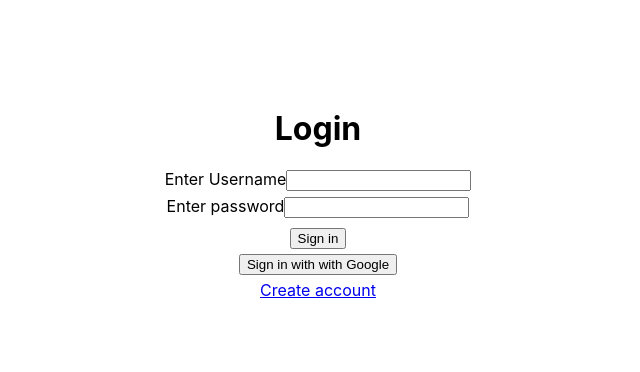
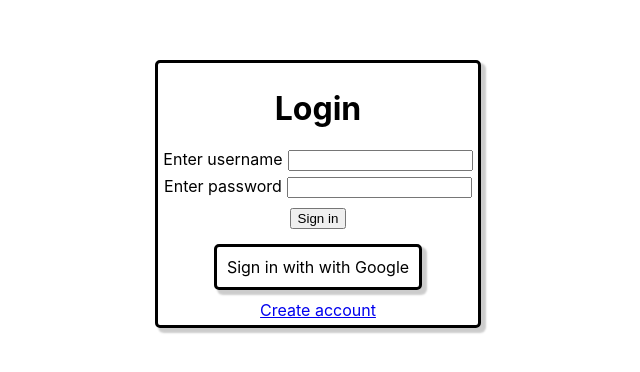
Before and after one commit to elGrogz/billable-hours-timer, a React (Create React App) app: page / in a window 1280 px wide. Shown: the part 206-578 px from the top of the page, without its empty margins (322-962 px from the left). Built offline with nearby package versions, Linux system fonts and the light colour scheme; no server answers.

Commit message:
more login and signup styling

```diff
--- a/src/components/LoginComponent.tsx
+++ b/src/components/LoginComponent.tsx
@@ -34,36 +34,62 @@
   };
 
   return (
+    <div
+      style={{
+        display: "flex", // make the container a block flex container. Block means every element starts on a new line and margin a
+        justifyContent: "center", // aligns the items in the center of the main axis (row/horizontal in this case)
+        alignItems: "center", // sets the alignment of the crossaxis (column/veritical in this case) of all child items
+        height: "100vh", // the container takes up 100% of the viewport
+      }}
+    >
       <form
         style={{
-        display: "flex",
-        justifyContent: "center",
-        alignItems: "center",
-        flexDirection: "column",
-        height: "100vh",
+          display: "flex", // makes it a block flex container
+          flexDirection: "column", // makes the items arrange vertically on top of each other
+          alignItems: "center", // makes the children elements arrange themselves in the center of the cross axis
+          padding: 5,
+          border: "medium solid black",
+          borderRadius: 5,
+          boxShadow: "4px 4px 2px 1px rgba(0, 0, 0, 0.2)",
         }}
       >
         <h1>Login</h1>
         <div style={{ marginBottom: 5 }}>
-        Enter Username
-        <input type="text" onChange={(event) => setEmail(event.target.value)} />
+          Enter username
+          <input
+            style={{ marginLeft: 5 }}
+            type="text"
+            onChange={(event) => setEmail(event.target.value)}
+          />
         </div>
         <div style={{ marginBottom: 10 }}>
           Enter password
           <input
+            style={{ marginLeft: 5 }}
             type="password"
             onChange={(event) => setPassword(event.target.value)}
           />
         </div>
-      {error && <div style={{ color: "red" }}>{error}</div>}
+        {error && <div style={{ color: "red", marginBottom: 5 }}>{error}</div>}
         <button style={{ marginBottom: 5 }} onClick={handleNormalLoginSubmit}>
           Sign in
         </button>
-      <button style={{ marginBottom: 5 }} onClick={handleGoogleLoginSubmit}>
+        <div
+          style={{
+            marginBottom: 5,
+            margin: 10,
+            padding: 10,
+            border: "medium solid black",
+            borderRadius: 5,
+            boxShadow: "4px 4px 2px 1px rgba(0, 0, 0, 0.2)",
+          }}
+          onClick={handleGoogleLoginSubmit}
+        >
           Sign in with with Google
-      </button>
+        </div>
         <Link to="/signup">Create account</Link>
       </form>
+    </div>
   );
 };
 
--- a/src/components/SignupComponent.tsx
+++ b/src/components/SignupComponent.tsx
@@ -24,23 +24,39 @@
   };
 
   return (
-    <form
+    <div
       style={{
         display: "flex",
         justifyContent: "center",
+        alignContent: "center",
+        height: "100vh",
+      }}
+    >
+      <form
+        style={{
+          display: "inline-flex",
           alignItems: "center",
+          alignSelf: "center",
           flexDirection: "column",
-        height: "100vh",
+          padding: 5,
+          border: "medium solid black",
+          borderRadius: 5,
+          boxShadow: "4px 4px 2px 1px rgba(0, 0, 0, 0.2)",
         }}
       >
         <h1>Signup</h1>
         <div style={{ marginBottom: 5 }}>
           Choose username
-        <input type="text" onChange={(event) => setEmail(event.target.value)} />
+          <input
+            style={{ marginLeft: 5 }}
+            type="text"
+            onChange={(event) => setEmail(event.target.value)}
+          />
         </div>
         <div style={{ marginBottom: 10 }}>
           Choose password
           <input
+            style={{ marginLeft: 5 }}
             type="password"
             onChange={(event) => setPassword(event.target.value)}
           />
@@ -49,8 +65,9 @@
         <button style={{ marginBottom: 5 }} onClick={handleSubmit}>
           Submit
         </button>
-      <Link to="/">Back to login</Link>
+        <Link to="/">Back to Login</Link>
       </form>
+    </div>
   );
 };
 
```
Lines whose indentation alone changed are shown as unchanged.
